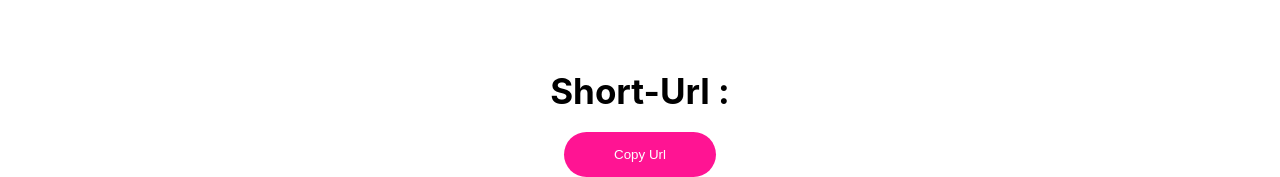
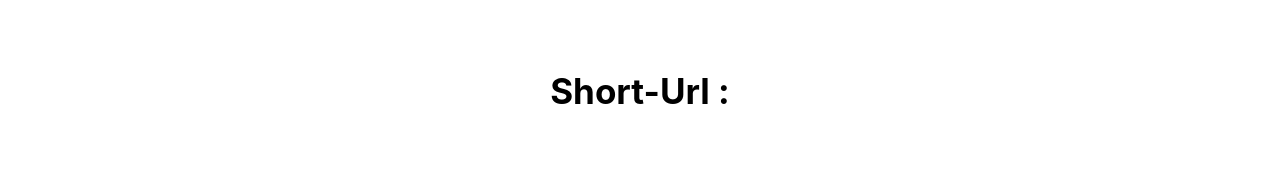
Before and after one commit to RoshanSharm836/url-shortener, a React (Create React App) app in the folder urlshortner/: page / in a window 1280 px wide. Shown: the part 650-827 px from the top of the page. After the commit the page ends 800 px from the top, so only its background shows below. Built offline with nearby package versions, Linux system fonts and the light colour scheme.

Commit message:
compeleted

```diff
--- a/urlshortner/src/App.jsx
+++ b/urlshortner/src/App.jsx
@@ -6,17 +6,26 @@ function App() {
   const a = useRef(null);
   const [data, setData] = useState({ Full_url: "", Short_url: "" });
   const [short, setShort] = useState({});
-
+  const [displayBtm, setDisplayBtm] = useState(false);
   const handle = async () => {
     if (data.Full_url !== "") {
       await axios.post(`/api`, data).then((res) => {
         // setShort(...res.data);
         setShort(res.data);
+        setDisplayBtm(true);
       });
       console.log(short);
     } else {
       alert("Enter Url");
     }
+  };
+
+  const copy = () => {
+    navigator.clipboard.writeText(short.Short_url);
+    document.getElementById("message").style.display = "block";
+    setTimeout(() => {
+      document.getElementById("message").style.display = "none";
+    }, 2000);
   };
 
   return (
@@ -45,17 +54,13 @@ function App() {
             <span ref={a}>{short.Short_url}</span>
           </a>
         </p>
-        <button
-          onClick={() => {
-            navigator.clipboard.writeText(short.Short_url);
-            document.getElementById("message").style.display = "block";
-            setTimeout(() => {
-              document.getElementById("message").style.display = "none";
-            }, 2000);
-          }}
-        >
-          Copy Url
-        </button>
+        {displayBtm === true ? (
+          <>
+            <button onClick={copy}>Copy Url</button>
+          </>
+        ) : (
+          <></>
+        )}
         <span id="message">Link copied !!</span>
       </div>
     </div>
```
Also changed, not shown: 7 other files (tests, documents, lock files or other folders).
